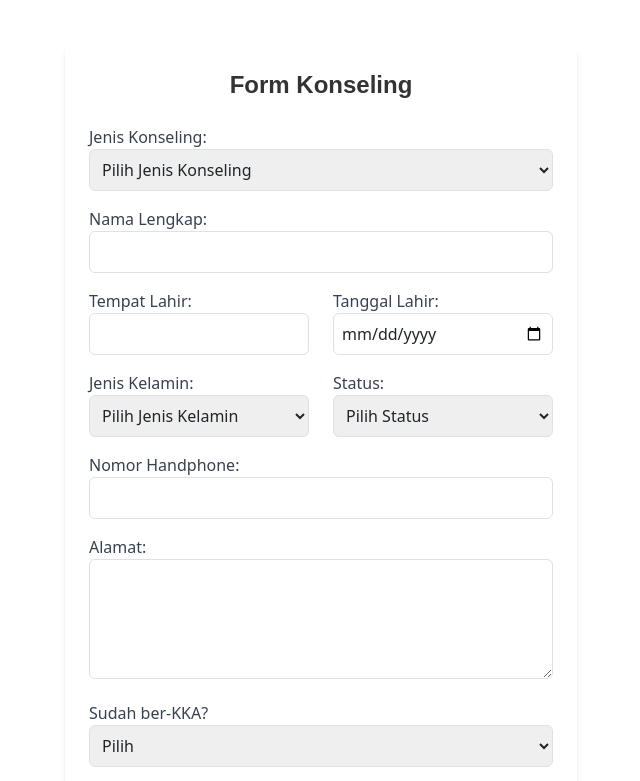
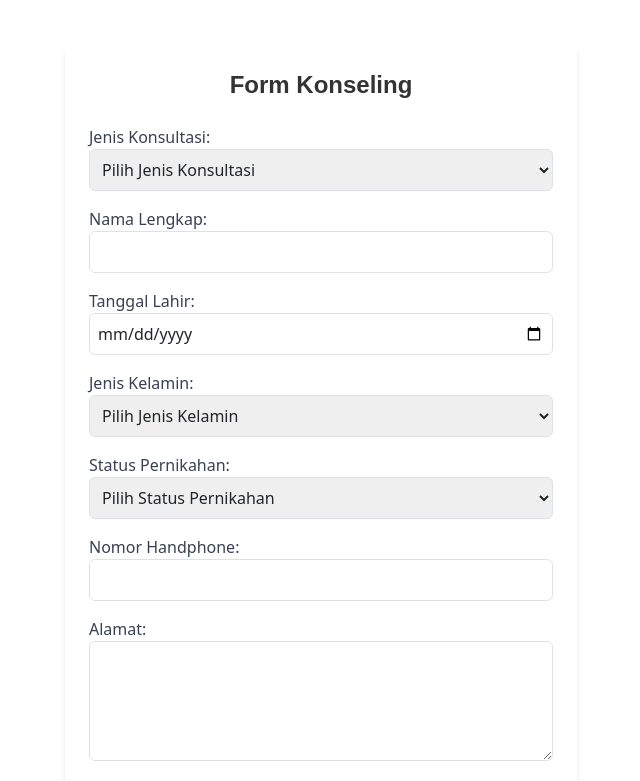
Before and after one commit to ryansomnia/gppk-web, a React (Create React App) app: page /formKonseling in a window 1280 px wide. Shown: the part 200-981 px from the top of the page, without its empty margins (319-959 px from the left). Built offline with nearby package versions, Linux system fonts and the light colour scheme.

Commit message:
form konseling

```diff
--- a/src/components/form/FormKonseling.js
+++ b/src/components/form/FormKonseling.js
@@ -2,19 +2,18 @@ import React, { useState } from 'react';
 import { useMutation } from '@tanstack/react-query';
 import axios from 'axios';
 import Swal from 'sweetalert2';
+import moment from 'moment';
 
 const FormKonseling = () => {
   const [formData, setFormData] = useState({
+    jenisKonsultasi: '', // Perbaikan: Nilai awal string kosong
     fullName: '',
-    birthPlace: '',
-    birthDate: '',
-    gender: '',
-    status: '',
-    contactInfo: '',
-    address: '',
-    hasKKA: '',
-    kkaName: '',
-    counselingType: '',
+    tanggalLahir: '',
+    sex: '',
+    statusPernikahan: '',
+    noHP: '',
+    alamat: '',
+    isi: '',
   });
 
   const handleChange = (e) => {
@@ -27,8 +26,10 @@ const FormKonseling = () => {
 
   const mutation = useMutation({
     mutationFn: async (newData) => {
+      console.log('Data yang dikirim:', newData); // Tambahkan log untuk debug
+
       const response = await axios.post(
-        'https://api.gppkcbn.org/cbn/v1/service/konseling',
+        'http://localhost:3013/cbn/v1/service/konseling/addData', // Ganti URL API jika perlu
         newData,
         { headers: { 'Content-Type': 'application/json' } }
       );
@@ -43,7 +44,16 @@ const FormKonseling = () => {
         title: 'Berhasil!',
         text: 'Data konseling berhasil dikirim.',
       });
-      setFormData({ fullName: '', birthPlace: '', birthDate: '', gender: '', status: '', contactInfo: '', address: '', hasKKA: '', kkaName: '', counselingType: '' });
+      setFormData({
+        jenisKonsultasi: '', // Ubah nilai awal menjadi null atau nilai lain
+        fullName: '',
+        tanggalLahir: '',
+        sex: '',
+        statusPernikahan: '',
+        noHP: '',
+        alamat: '',
+        isi: '',
+      });
     },
     onError: () => {
       Swal.fire({
@@ -64,15 +74,15 @@ const FormKonseling = () => {
       <h2 className="text-2xl font-bold text-center mb-4">Form Konseling</h2>
       <form onSubmit={handleSubmit} className="space-y-4">
         <div>
-          <label className="block text-gray-700">Jenis Konseling:</label>
+          <label className="block text-gray-700">Jenis Konsultasi:</label>
           <select
-            name="counselingType"
-            value={formData.counselingType}
+            name="jenisKonsultasi"
+            value={formData.jenisKonsultasi}
             onChange={handleChange}
             required
             className="w-full p-2 border border-gray-300 rounded-md"
           >
-            <option value="">Pilih Jenis Konseling</option>
+            <option value="">Pilih Jenis Konsultasi</option>
             <option value="Pelayanan">Pelayanan</option>
             <option value="Pekerjaan">Pekerjaan</option>
             <option value="Keluarga">Keluarga</option>
@@ -91,36 +101,22 @@ const FormKonseling = () => {
             className="w-full p-2 border border-gray-300 rounded-md"
           />
         </div>
-        <div className="grid grid-cols-2 gap-4">
         <div>
-            <label className="block text-gray-700">Tempat Lahir:</label>
+          <label className="block text-gray-700">Tanggal Lahir:</label>
           <input
-              type="text"
-              name="birthPlace"
-              value={formData.birthPlace}
+            type="date"
+            name="tanggalLahir"
+            value={formData.tanggalLahir}
             onChange={handleChange}
             required
             className="w-full p-2 border border-gray-300 rounded-md"
           />
         </div>
         <div>
-            <label className="block text-gray-700">Tanggal Lahir:</label>
-            <input
-              type="date"
-              name="birthDate"
-              value={formData.birthDate}
-              onChange={handleChange}
-              required
-              className="w-full p-2 border border-gray-300 rounded-md"
-            />
-          </div>
-        </div>
-        <div className="grid grid-cols-2 gap-4">
-          <div>
           <label className="block text-gray-700">Jenis Kelamin:</label>
           <select
-              name="gender"
-              value={formData.gender}
+            name="sex"
+            value={formData.sex}
             onChange={handleChange}
             required
             className="w-full p-2 border border-gray-300 rounded-md"
@@ -131,27 +127,26 @@ const FormKonseling = () => {
           </select>
         </div>
         <div>
-            <label className="block text-gray-700">Status:</label>
+          <label className="block text-gray-700">Status Pernikahan:</label>
           <select
-              name="status"
-              value={formData.status}
+            name="statusPernikahan"
+            value={formData.statusPernikahan}
             onChange={handleChange}
             required
             className="w-full p-2 border border-gray-300 rounded-md"
           >
-              <option value="">Pilih Status</option>
+            <option value="">Pilih Status Pernikahan</option>
             <option value="Lajang">Lajang</option>
             <option value="Menikah">Menikah</option>
             <option value="Duda/Janda">Duda/Janda</option>
           </select>
         </div>
-        </div>
         <div>
           <label className="block text-gray-700">Nomor Handphone:</label>
           <input
             type="text"
-            name="contactInfo"
-            value={formData.contactInfo}
+            name="noHP"
+            value={formData.noHP}
             onChange={handleChange}
             required
             className="w-full p-2 border border-gray-300 rounded-md"
@@ -160,39 +155,23 @@ const FormKonseling = () => {
         <div>
           <label className="block text-gray-700">Alamat:</label>
           <textarea
-            name="address"
-            value={formData.address}
+            name="alamat"
+            value={formData.alamat}
             onChange={handleChange}
             required
             className="w-full p-2 border border-gray-300 rounded-md"
           ></textarea>
         </div>
         <div>
-          <label className="block text-gray-700">Sudah ber-KKA?</label>
-          <select
-            name="hasKKA"
-            value={formData.hasKKA}
+          <label className="block text-gray-700">Isi Konsultasi:</label>
+          <textarea
+            name="isi"
+            value={formData.isi}
             onChange={handleChange}
             required
             className="w-full p-2 border border-gray-300 rounded-md"
-          >
-            <option value="">Pilih</option>
-            <option value="Ya">Ya</option>
-            <option value="Tidak">Tidak</option>
-          </select>
+          ></textarea>
         </div>
-        {formData.hasKKA === "Ya" && (
-          <div>
-            <label className="block text-gray-700">Nama KKA:</label>
-            <input
-              type="text"
-              name="kkaName"
-              value={formData.kkaName}
-              onChange={handleChange}
-              className="w-full p-2 border border-gray-300 rounded-md"
-            />
-          </div>
-           )}
         <button
           type="submit"
           className="w-full bg-blue-500 text-white py-2 rounded-md hover:bg-blue-600"
```
Lines whose indentation alone changed are shown as unchanged.
